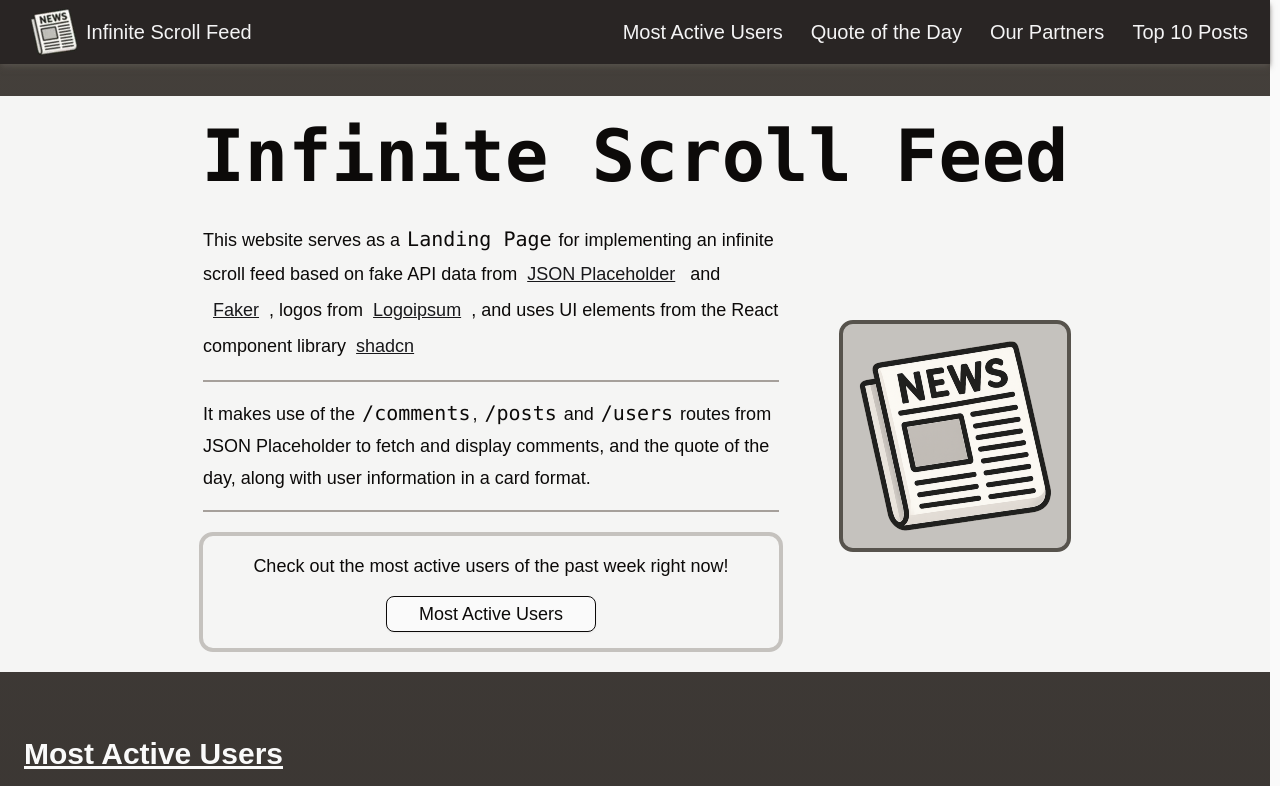
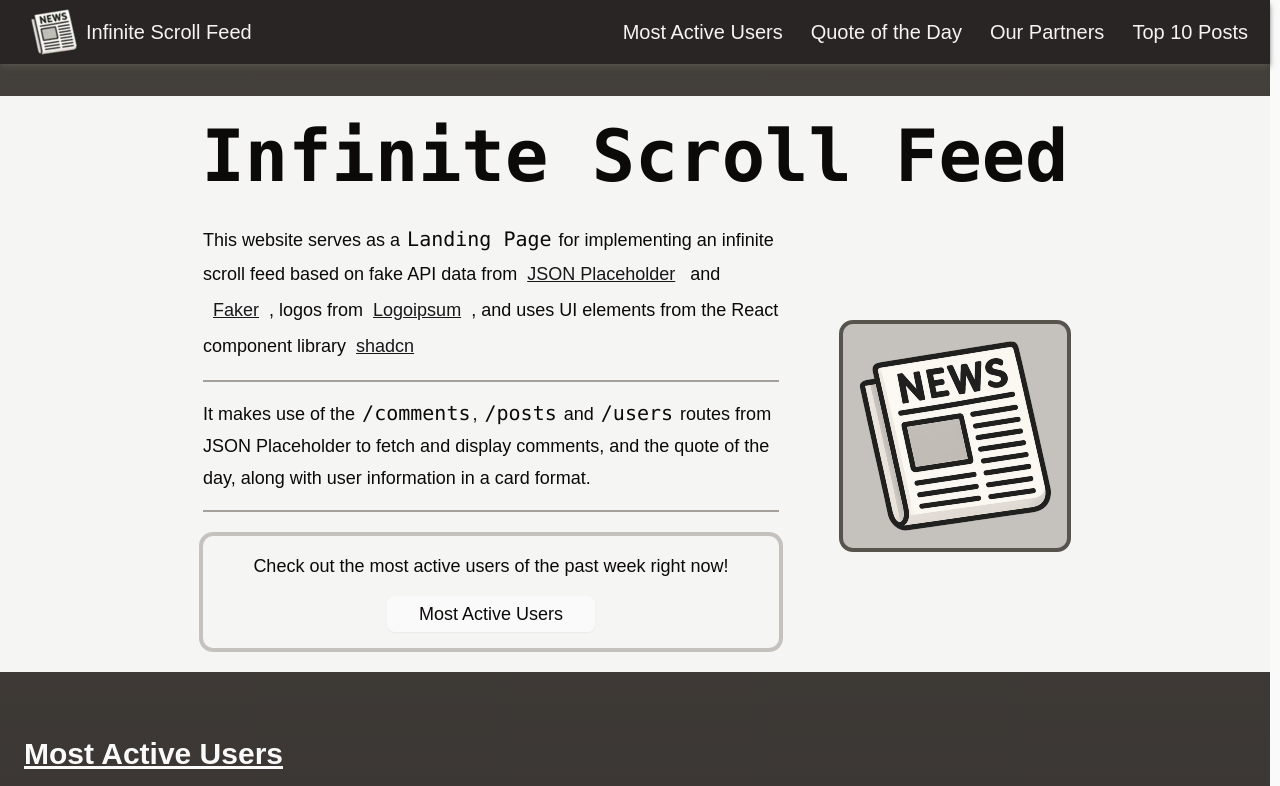
Before and after one commit to StackOverflowIsBetterThanAnyAI/infinite-scroll-feed-inaccessible, a React (Vite) app: page / in a window 1280 px wide. Shown: the top 786 px of the page. Built offline with nearby package versions, Linux system fonts and the light colour scheme; no server answers.

Commit message:
no outline for hero button

```diff
--- a/src/components/ui/button.tsx
+++ b/src/components/ui/button.tsx
@@ -13,7 +13,7 @@ const buttonVariants = cva(
                 destructive:
                     'bg-destructive text-white shadow-xs hover:bg-destructive/90 focus-visible:ring-destructive/20',
                 outline:
-                    'border bg-background shadow-xs hover:bg-stone-200 active:bg-stone-300',
+                    'border-none bg-background shadow-xs hover:bg-stone-200 active:bg-stone-300',
                 secondary:
                     'text-primary-foreground hover:bg-stone-500/60 active:bg-stone-500 focus-visible:ring-ring-light',
                 ghost: 'hover:bg-stone-700 active:bg-stone-600 focus-visible:ring-ring-light',
```
Also changed, not shown: 1 other file (tests, documents, lock files or other folders).
